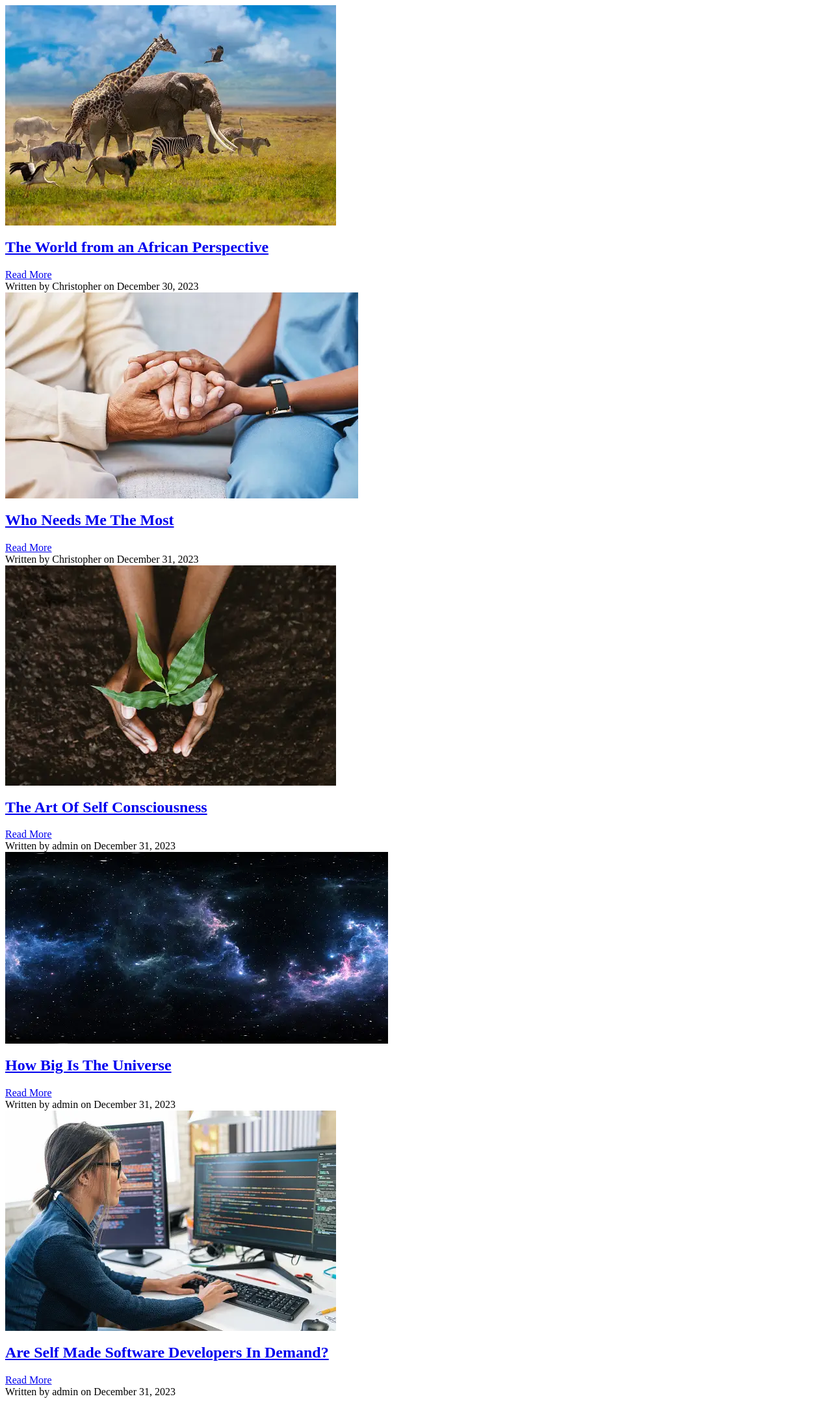
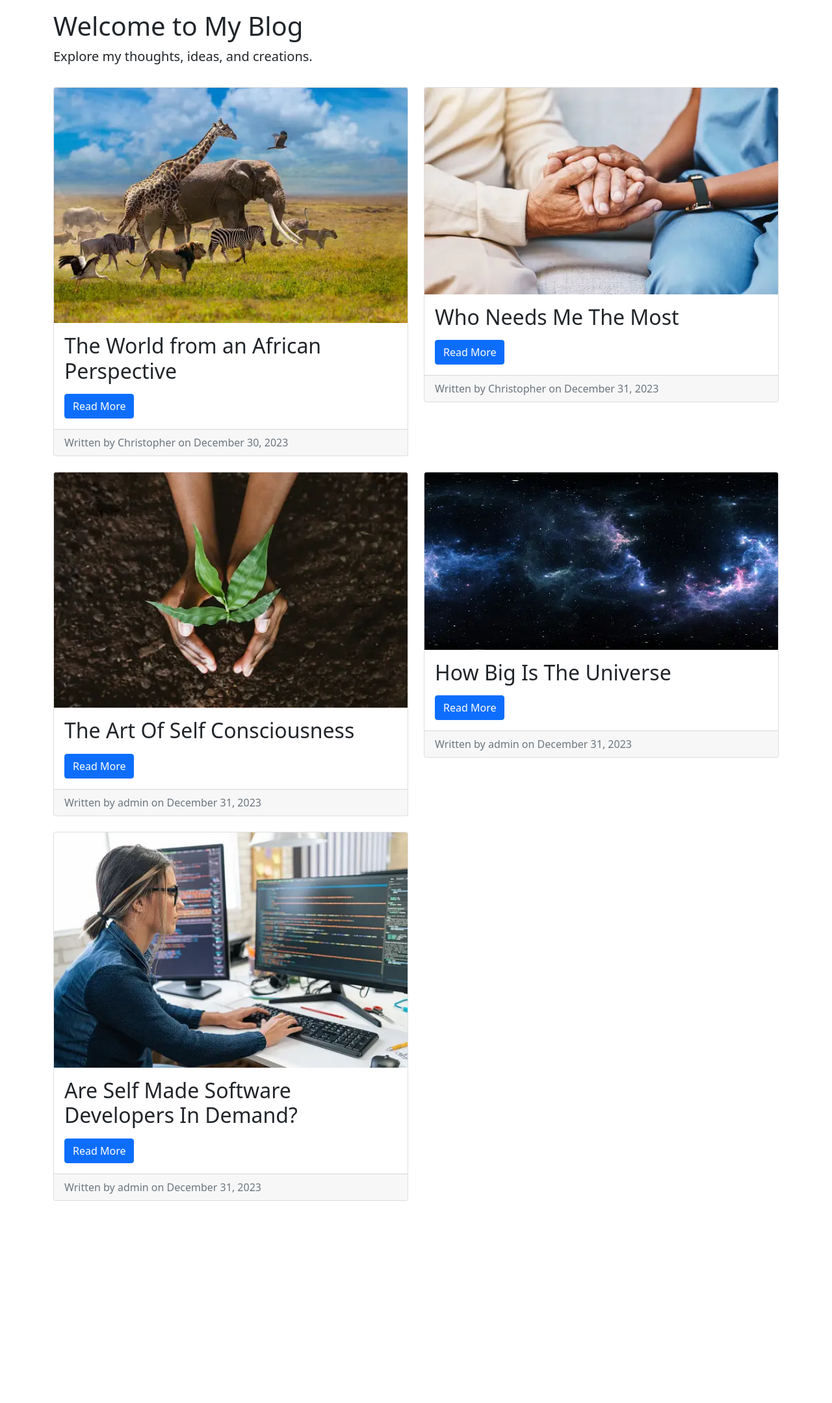
Before and after one commit to Topherchriss/A-Blog, a Django app: page / in a window 1280 px wide. Shown: the whole page at 65% size. After the commit the page ends 1848 px from the top, so only its background shows below. Run offline with Django 5.2, Linux system fonts and the light colour scheme; data comes from the database, SQL or seed files in the repository; both versions use the stored data as it was after the commit.

Commit message:
Home page

```diff
--- a/mysite/blog/templates/blog/post_list.html
+++ b/mysite/blog/templates/blog/post_list.html
@@ -1,15 +1,61 @@
+<!-- blog/templates/blog/post_list.html -->
+
+
+{% load static %}
+
+<!DOCTYPE html>
+<html lang="en">
+<head>
+  <meta charset="UTF-8">
+  <meta name="viewport" content="width=device-width, initial-scale=1.0">
+  <title>My Blog</title>
+  <link rel="stylesheet" href="https://cdn.jsdelivr.net/npm/bootstrap@5.1.3/dist/css/bootstrap.min.css">
+  <link rel="stylesheet" href="{% static 'blog/styles.css' %}">
+</head>
+<body>
+  <div class="container">
+    <header class="blog-header py-3">
+      <h1 class="blog-title">Welcome to My Blog</h1>
+      <p class="lead blog-description">Explore my thoughts, ideas, and creations.</p>
+    </header>
+
+    <div class="row">
       {% for post in posts %}
-  <div class="card mb-3">
+        <div class="col-md-6">
+          <div class="card mb-4">
             {% if post.featured_image and post.featured_image.url %}
-      <img src="{{ post.featured_image.url }}" class="card-img-top img-fluid" alt="{{ post.title }}">
+              <img src="{{ post.featured_image.url }}" class="card-img-top" alt="{{ post.title }}">
             {% endif %}
             <div class="card-body">
-      <h2 class="card-title"><a href="{% url 'post_detail' pk=post.pk %}">{{ post.title }}</a></h2>
-      <p class="card-text">{{ post.excerpt }}</p>
+              <h2 class="card-title">{{ post.title }}</h2>
+              <p class="card-text">{{ post.excerpt|truncatewords:50 }}</p>
               <a href="{% url 'post_detail' pk=post.pk %}" class="btn btn-primary">Read More</a>
             </div>
             <div class="card-footer text-muted">
               Written by {{ post.author }} on {{ post.published_date|date:"F j, Y" }}
             </div>
           </div>
+        </div>
       {% endfor %}
+    </div>
+
+    <div class="pagination">
+      {% if is_paginated %}
+        {% if page_obj.has_previous %}
+          <a class="btn btn-outline-primary" href="?page={{ page_obj.previous_page_number }}">Previous</a>
+        {% endif %}
+        {% for num in page_obj.paginator.page_range %}
+          {% if page_obj.number == num %}
+            <span class="btn btn-primary">{{ num }}</span>
+          {% else %}
+            <a class="btn btn-outline-primary" href="?page={{ num }}">{{ num }}</a>
+          {% endif %}
+        {% endfor %}
+        {% if page_obj.has_next %}
+          <a class="btn btn-outline-primary" href="?page={{ page_obj.next_page_number }}">Next</a>
+        {% endif %}
+      {% endif %}
+    </div>
+  </div>
+</body>
+</html>
--- a/mysite/blog/urls.py
+++ b/mysite/blog/urls.py
@@ -11,6 +11,8 @@ urlpatterns = [
     path('', views.post_list, name='post_list'),
     path('post/<int:pk>/', post_detail, name='post_detail'),
     path('home/', blog_home, name='blog_home'),
+    path('post/new/', views.post_new, name='post_new'),
+    path('post/<int:pk>/edit/', views.post_edit, name='post_edit'),
 ]
 
 if settings.DEBUG:
--- a/mysite/blog/views.py
+++ b/mysite/blog/views.py
@@ -1,6 +1,7 @@
 from django.shortcuts import render, get_object_or_404, redirect
 from django.utils import timezone
 from .models import Post
+from .forms import PostForm
 from django.core.paginator import Paginator, EmptyPage, PageNotAnInteger
 
 
@@ -26,6 +27,40 @@ def post_detail(request, pk):
     return render(request, 'blog/post_detail.html', {'post': post})
 
 
+def post_new(request):
+    if request.method == "POST":
+        form = PostForm(request.POST)
+        if form.is_valid():
+            post = form.save(commit=False)
+            post.author = request.user
+            post.published_date = timezone.now()
+            post.save()
+            return redirect('post_detail', pk=post.pk)
+    else:
+        form = PostForm()
+    return render(request, 'blog/post_edit.html', {'form': form})
+
+
+def post_detail(request, pk):
+    post = get_object_or_404(Post, pk=pk)
+    return render(request, 'blog/post_detail.html', {'post': post})
+
+
+def post_edit(request, pk):
+    post = get_object_or_404(Post, pk=pk)
+    if request.method == "POST":
+        form = PostForm(request.POST, instance=post)
+        if form.is_valid():
+            post = form.save(commit=False)
+            post.author = request.user
+            post.published_date = timezone.now()
+            post.save()
+            return redirect('post_detail', pk=post.pk)
+    else:
+        form = PostForm(instance=post)
+    return render(request, 'blog/post_edit.html', {'form': form})
+
+
 def blog_home(request):
-    # Assuming 'post_list' is the name of your home page view
+
     return redirect('post_list')
```
Also changed, not shown: mysite/blog/forms.py (added, +7 -0 lines), mysite/blog/templates/blog/base.html (+9 -1 lines), mysite/blog/templates/blog/post_detail.html (+16 -37 lines), mysite/blog/templates/blog/post_edit.html (added, +50 -0 lines), mysite/blog/templates/blog/icons/file-earmark-plus (1).svg (added), mysite/db.sqlite3, mysite/media/featured_images/consciousness.webp (added), mysite/media/featured_images/dev.webp (added). Lines whose indentation alone changed are shown as unchanged.
